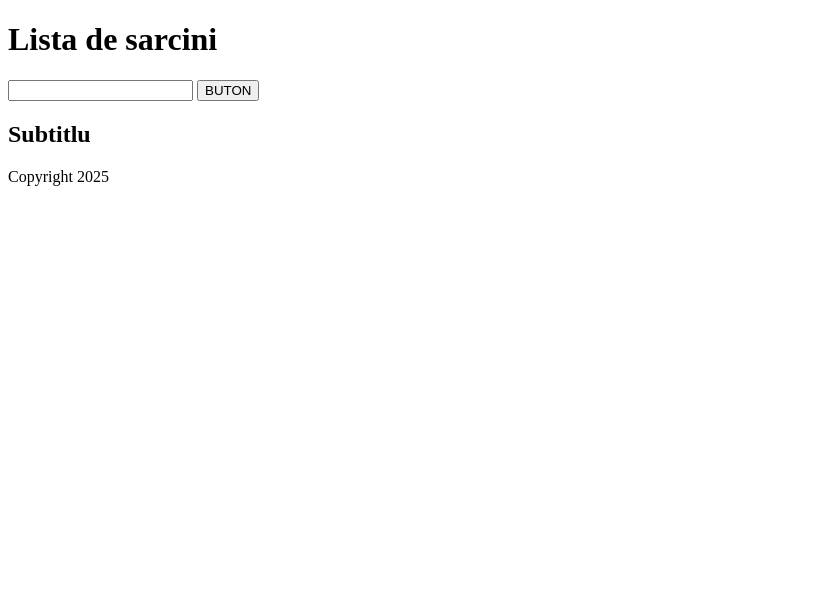
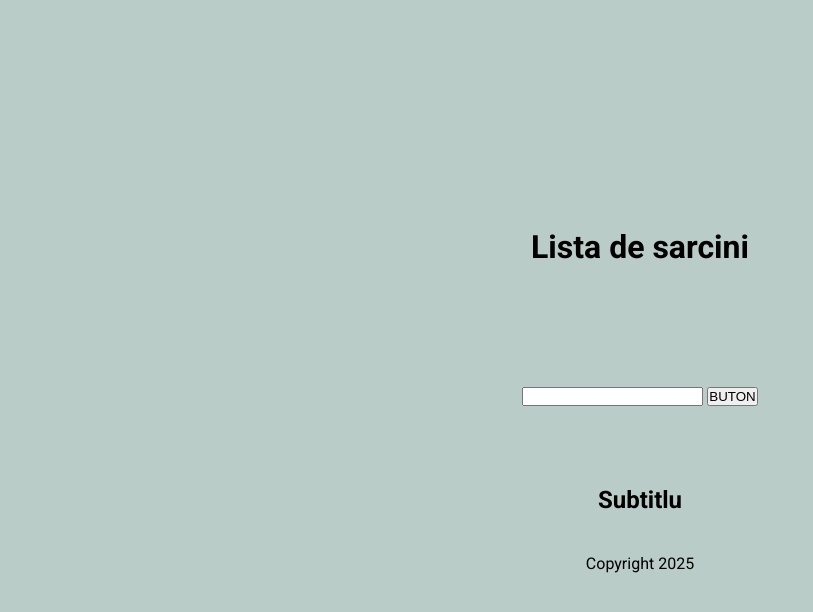
Before and after one commit to NicoGit2021/practicaFE-NicoletaCojuhari, a plain HTML site: page index.html in a window 1280 px wide. Shown: the whole page, without its empty margins (0-813 px from the left). Drawn offline with Linux system fonts and the light colour scheme.

Commit message:
Partea de Css

```diff
--- a/index.html
+++ b/index.html
@@ -11,12 +11,12 @@
         <h1>Lista de sarcini</h1>
     </header>
     <main>
-        <form>
+        <form id="formular">
             <label for="task"></label>
             <input type="text" id="task"></input>
-            <button>BUTON</button>
+            <button id="buton-formular">BUTON</button>
         </form>
-        <section>
+        <section id="todos">
             <h2>Subtitlu</h2>
             <ul>
 
@@ -26,6 +26,6 @@
     <footer>
         Copyright 2025
     </footer>
-    <script src="scrip.js"></script>
+    <script src="script.js"></script>
 </body>
 </html>
--- a/style.css
+++ b/style.css
@@ -1 +1,72 @@
 @import url('https://fonts.googleapis.com/css2?family=Lato:ital,wght@0,100;0,300;0,400;0,700;0,900;1,100;1,300;1,400;1,700;1,900&family=Roboto:ital,wght@0,100..900;1,100..900&display=swap');
+
+*{
+    margin:0;
+    padding:0;
+    box-sizing: border-box;
+}
+
+body{
+    font-family: Roboto;
+    background-color:rgb(186, 204, 199);
+    width: 100vw;
+    height: 100vh;
+    display:flex;
+    flex-direction: column;
+    justify-content:center;
+    align-items:center;
+    gap: 40px;
+
+}
+
+main{
+    display:flex;
+    flex-direction: column;
+}
+
+header h1, #formular {
+    margin-bottom: 80px;
+
+}
+
+#todos{
+    display:flex;
+    flex-direction:column;
+    justify-content:center;
+    align-items:center;
+}
+
+input[type="text"]:focus{
+background-color: forestgreen;
+}
+input[type="text"], #buton-formular{
+    transition: all 0.5s;
+}
+
+
+#buton-formular:hover{
+background-color:aqua;
+cursor: pointer;
+}
+
+ul {
+    list-style-type: none;
+}
+
+li{
+    display:flex;
+    justify-content: space-between;
+}
+
+.completed{
+    text-decoration:line-through;
+    opacity: 0.6;
+
+}
+
+@media only screen and (max-width: 600px) {
+ body{
+    font-size: 0.5rem;
+ }
+
+}
```
